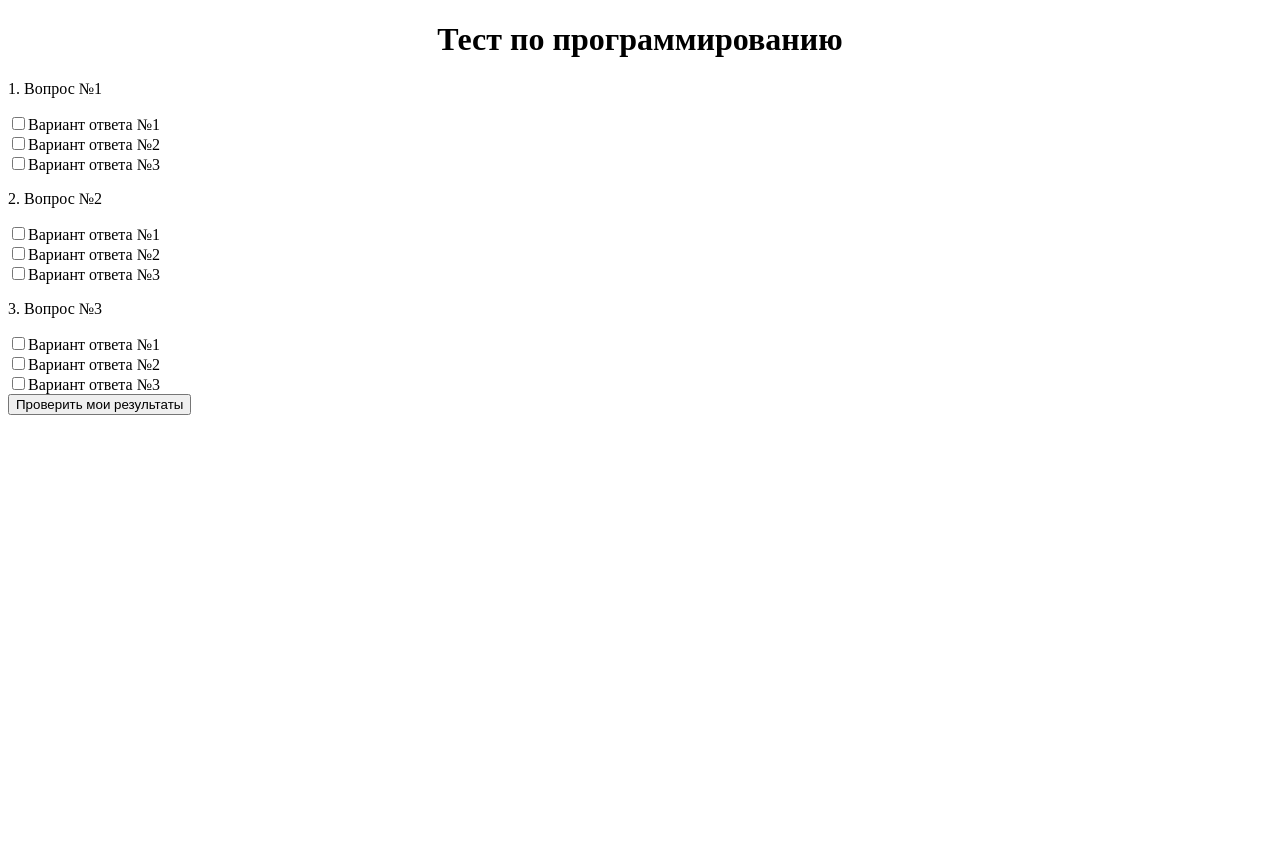
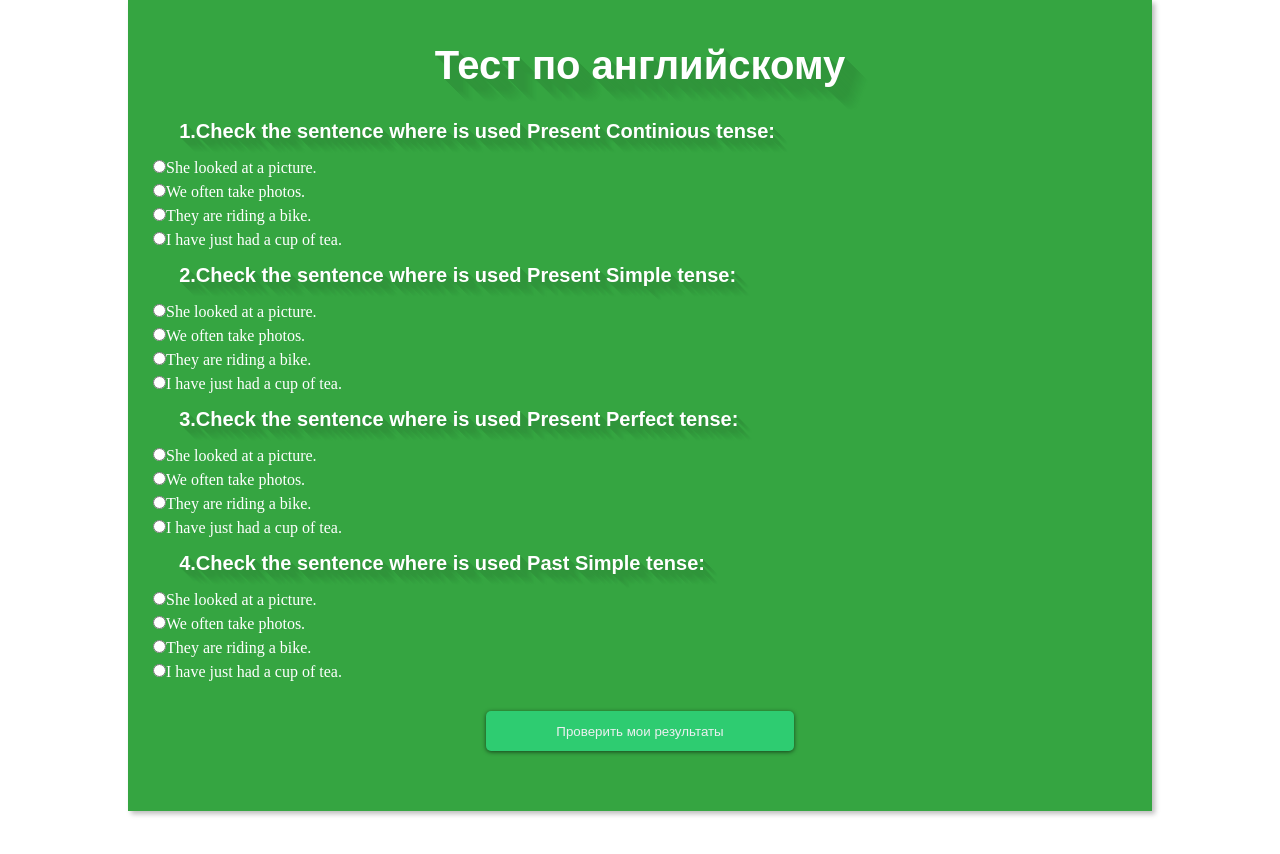
Before and after one commit to isopropil/Ronny25.github.io, a plain HTML site: page js13-14/index.html in a window 1280 px wide. Before the commit the page ends 800 px from the top, so only its background shows below. Drawn offline with nearby package versions, Linux system fonts and the light colour scheme.

Commit message:
completed

```diff
--- a/js13-14/css/style.css
+++ b/js13-14/css/style.css
@@ -0,0 +1,174 @@
+*{
+  margin: 0;
+  padding: 0;
+}
+
+.wrapper{
+  height: auto;
+  width: 80%;
+  min-width: 700px;
+  margin: 0 auto;
+  margin-bottom: 5%;
+  padding-bottom: 30px;
+  background: #35a541;
+  box-shadow: 3px 3px 5px 0 #bdbdbd;
+}
+
+#quiz h1{
+  width: auto;
+  height: auto;
+  margin-top: 50px;
+  margin-bottom: 20px;
+  left: 50%;
+  transform: translateX(-50%);
+  position: absolute;
+  line-height: 30px;
+  font-family: 'Zantroke', Arial, sans-serif;
+  font-size: 40px;
+  color: #fff;
+  text-shadow: rgb(48, 149, 59) 1px 1px,
+    rgb(48, 149, 59) 2px 2px,
+    rgb(48, 149, 59) 3px 3px,
+    rgb(48, 149, 59) 4px 4px,
+    rgb(48, 149, 59) 5px 5px,
+    rgb(48, 149, 59) 6px 6px,
+    rgb(48, 149, 59) 7px 7px,
+    rgb(48, 149, 59) 8px 8px,
+    rgb(48, 149, 59) 9px 9px,
+    rgb(48, 149, 59) 10px 10px,
+    rgb(48, 149, 59) 11px 11px,
+    rgb(48, 150, 59) 12px 12px,
+    rgb(48, 151, 60) 13px 13px,
+    rgb(49, 153, 60) 14px 14px,
+    rgb(49, 154, 61) 15px 15px,
+    rgb(50, 155, 61) 16px 16px,
+    rgb(50, 157, 62) 17px 17px,
+    rgb(50, 158, 62) 18px 18px,
+    rgb(51, 159, 63) 19px 19px,
+    rgb(51, 161, 63) 20px 20px,
+    rgb(52, 162, 64) 21px 21px,
+    rgb(52, 163, 64) 22px 22px,
+    rgb(53, 165, 65) 23px 23px;
+}
+
+#quiz h2{
+  margin-left: 5%;
+  margin-right: 5%;
+  margin-bottom: 10px;
+  padding-top: 15px;
+  text-align: left;
+  font-family: 'Zantroke', Arial, sans-serif;
+  font-size: 20px;
+  color: #fff;
+  text-shadow: rgb(48, 149, 59) 1px 1px,
+    rgb(48, 149, 59) 2px 2px,
+    rgb(48, 149, 59) 3px 3px,
+    rgb(48, 149, 59) 4px 4px,
+    rgb(48, 149, 59) 5px 5px,
+    rgb(48, 149, 59) 6px 6px,
+    rgb(48, 150, 59) 7px 7px,
+    rgb(49, 152, 60) 8px 8px,
+    rgb(49, 154, 61) 9px 9px,
+    rgb(50, 156, 61) 10px 10px,
+    rgb(50, 157, 62) 11px 11px,
+    rgb(51, 159, 63) 12px 12px,
+    rgb(51, 161, 63) 13px 13px,
+    rgb(52, 163, 64) 14px 14px,
+    rgb(53, 165, 65) 15px 15px;
+}
+#quiz h2:nth-child(2){
+  padding-top: 120px;
+}
+
+#quiz input{
+  text-align: left;
+  margin-top: 7px;
+  margin-left: 20px;
+}
+#quiz label{
+  margin-left: 5px;
+  color: #fff;
+}
+
+#myBtn{
+  height: 40px;
+  width: 30%;
+  display: block;
+  margin: 30px auto;
+  padding: 0;
+  overflow: hidden;
+  border-width: 0;
+  outline: none;
+  border-radius: 5px;
+  box-shadow: 0 1px 4px rgba(0, 0, 0, .6);
+  background-color: #2ecc71;
+  color: #ecf0f1;
+  font-family: 'Zantroke', Arial, sans-serif;
+  transition: background-color .5s;
+}
+#myBtn:hover, .btn:focus {
+  background-color: #27ae60;
+}
+
+
+.modal-container{
+  height: 200px;
+  width: 550px;
+  top: 50%;
+  left: 50%;
+  margin: -100px 0 0 -275px;
+  position: absolute;
+  text-align: center;
+  background: #fff;
+  border-radius: 5px;
+  border: 1px solid #919191;
+  box-shadow: 3px 3px 13px 0 #424242;
+}
+.modal-overlay{
+  height: 100%;
+  width: 100%;
+  position: fixed;
+  top: 0;
+  left: 0;
+  background: rgba(255, 255, 255, 0.5);
+}
+.modal-container h2{
+  height: 40px;
+  margin-top: 20px;
+  line-height: 40px;
+  font-size: 30px;
+}
+.results{
+  height: 25px;
+  margin-top: 25px;
+  margin-bottom: 25px;
+  line-height: 25px;
+  font-size: 20px;
+}
+.clearStorage,
+.closeButton{
+  padding: 7px;
+  border-radius: 5px;
+  float: right;
+  cursor: pointer;
+  transition: background-color .5s;
+}
+.clearStorage{
+  width: 230px;
+  background: #fff;
+  border: 1px solid #bdbdbd;
+}
+.closeButton{
+  width: 60px;
+  margin-left: 10px;
+  margin-right: 20px;
+  background: #00796b;
+  border: 1px solid #bdbdbd;
+  color: #fff;
+}
+.clearStorage:hover{
+  background: #e0f2f1;
+}
+.closeButton:hover{
+  background: #009688;
+}
--- a/js13-14/index.html
+++ b/js13-14/index.html
@@ -4,10 +4,17 @@
     <meta charset="utf-8">
     <title>JS 13-14</title>
     <link rel="stylesheet" href="css/style.css">
-    <script src="https://code.jquery.com/jquery-1.12.0.min.js"></script>
+    <script src="https://code.jquery.com/jquery-1.12.3.min.js"></script>
     <script src="js/script.js"></script>
   </head>
   <body>
 
+    <div class="wrapper">
+      <div id="quiz">
+          <h1>Тест по английскому</h1>
+      </div>
+      <input type='submit' id='myBtn' value='' />
+    </div>
+
   </body>
 </html>
--- a/js13-14/js/script.js
+++ b/js13-14/js/script.js
@@ -1,68 +1,188 @@
+'use strict;'
+
 $(function(){
 
+  var allQuestions = [
+    {
+        question: "Check the sentence where is used Present Continious tense:",
+        choices: ["She looked at a picture.", "We often take photos.",
+                  "They are riding a bike.", "I have just had a cup of tea." ]
+    },
+    {
+        question: "Check the sentence where is used Present Simple tense:",
+        choices: ["She looked at a picture.", "We often take photos.",
+                  "They are riding a bike.", "I have just had a cup of tea."]
+    },
+    {
+        question: "Check the sentence where is used Present Perfect tense:",
+        choices: ["She looked at a picture.", "We often take photos.",
+                  "They are riding a bike.", "I have just had a cup of tea."]
+    },
+    {
+        question: "Check the sentence where is used Past Simple tense:",
+        choices: ["She looked at a picture.", "We often take photos.",
+                  "They are riding a bike.", "I have just had a cup of tea."]
+    }
+  ];
+  var correctAnswer = {
+    one: 2,
+    two: 1,
+    three: 3,
+    four: 0
+  };
 
+  localStorage.setItem('questions', JSON.stringify(allQuestions));
+  var loadedQuestions = localStorage.getItem('questions');
+  loadedQuestions = JSON.parse(loadedQuestions);
 
-var objTest = {
+  localStorage.setItem('answers', JSON.stringify(correctAnswer));
+  var loadedAnswers = localStorage.getItem('answers');
+  loadedAnswers = JSON.parse(loadedAnswers);
 
-    docBody: document.body,
+  var submitBtn = $('#myBtn');
+  var currentQuestion = 0;
+  var tally = 0;
 
-    outputHeaderTest: function() {
-        var elementHeaderTest = document.createElement('h1');
-        elementHeaderTest.className = 'main-header';
-        elementHeaderTest.innerHTML = 'Тест по программированию';
-        elementHeaderTest.style.textAlign = 'center';
-        this.docBody.insertBefore(elementHeaderTest, this.docBody.firstChild);
+  var quizForm = $('#quiz');
+  var question;
+  var choices;
+  var radioButtons = [$('input[name="radioOption0"]'), $('input[name="radioOption1"]'), $('input[name="radioOption2"]'),
+                     $('input[name="radioOption3"]')];
+
+  submitBtn.attr('value', 'Проверить мои результаты');
+
+  var objTest = {
+
+    askQuestion: function () {
+
+        for (var j = 0; j < 4; j++) {
+          if (loadedQuestions) {
+            choices = loadedQuestions[currentQuestion].choices;
+            question = loadedQuestions[currentQuestion].question
+
+          } else {
+            choices = allQuestions[currentQuestion].choices;
+            question = allQuestions[currentQuestion].question;
+          }
+
+          quizForm.append(
+            $("<h2>" + (j + 1) + "." + question + "</h2>")
+          );
+
+            for (var i = 0; i < choices.length; i++) {
+              quizForm.append(
+                $("<label><input type='radio' name='radioOption" + j + "'value='" + choices[i] + "'/>" + choices[i] + "</label>"),
+                $('<br>')
+              );
+            }
+
+            currentQuestion++;
+        }
     },
 
-    outputQuestions: function() {
-        var elementForm = document.createElement('form');
-        this.docBody.insertBefore(elementForm, this.docBody.lastChild);
+    lookForChecked: function () {
+      if (loadedAnswers) {
+        answer = loadedAnswers;
 
-        for (var i = 1; i <= 3; i++) {
+      } else {
+        answer = correctAnswer;
+      }
 
-            var elementQuestionTitle = document.createElement('p');
-            elementQuestionTitle.className = 'form__question-title';
-            elementQuestionTitle.innerHTML = i+ '. Вопрос №' + i;
-            elementForm.appendChild(elementQuestionTitle);
+        if (radioButtons.length > 1) {
 
-            for (var j=1; j <= 3; j++) {
+          if ($("input:radio[name='radioOption0']")
+                .index($("input:radio[name='radioOption0']:checked")) == answer.one) {
+              tally++;
+          }
+          if ($("input:radio[name='radioOption1']")
+                .index($("input:radio[name='radioOption1']:checked")) == answer.two) {
+              tally++;
+          }
+          if ($("input:radio[name='radioOption2']")
+                .index($("input:radio[name='radioOption2']:checked")) == answer.three) {
+              tally++;
+          }
+          if ($("input:radio[name='radioOption3']")
+                .index($("input:radio[name='radioOption3']:checked")) == answer.four) {
+              tally++;
+          }
+        }
 
-                var elementDivForCheckbox = document.createElement('div');
-                elementDivForCheckbox.className = 'form__checkbox-position';
-                elementForm.appendChild(elementDivForCheckbox);
+            objTest.modal();
+            tally = 0;
+    },
 
-                var elementCheckbox = document.createElement('input');
-                elementCheckbox.type = 'checkbox';
-                elementCheckbox.className = 'form__checkbox';
-                elementCheckbox.id = 'id-checbox' + i + '_' + j;
-                elementDivForCheckbox.appendChild(elementCheckbox);
+    modal: function () {
+        var rates1 = $('input[name="radioOption0"]');
+        var rates2 = $('input[name="radioOption1"]');
+        var rates3 = $('input[name="radioOption2"]');
+        var rates4 = $('input[name="radioOption3"]');
 
-                var elementLabel = document.createElement('label');
-                elementLabel.className = 'form__label';
-                elementLabel.htmlFor = 'id-checbox' + i + '_' + j;
-                elementLabel.id = 'id-checbox' + i + '_' + j;
-                elementDivForCheckbox.appendChild(elementLabel);
+        var rate_value1 = 'undefined';
+        var rate_value2 = 'undefined';
+        var rate_value3 = 'undefined';
+        var rate_value4 = 'undefined';
 
-                var textCheckbox = document.createTextNode('Вариант ответа №' + j);
-               elementLabel.appendChild(textCheckbox);
+        for (var i = 0; i < rates1.length; i++) {
+            if (rates1[i].type == "radio" && rates1[i].checked) {
+                rate_value1 = rates1[i].value;
+            }
+        }
+        for (var i = 0; i < rates2.length; i++) {
+            if (rates2[i].type == "radio" && rates2[i].checked) {
+                rate_value2 = rates2[i].value;
+            }
+        }
+        for (var i = 0; i < rates3.length; i++) {
+            if (rates3[i].type == "radio" && rates3[i].checked) {
+                rate_value3 = rates3[i].value;
+            }
+        }
+        for (var i = 0; i < rates4.length; i++) {
+            if (rates4[i].type == "radio" && rates4[i].checked) {
+                rate_value4 = rates4[i].value;
             }
         }
 
-        var divForButton = document.createElement('div');
-        divForButton.className = 'form__button-position';
-        elementForm.appendChild(divForButton);
+        if (rate_value1 == 'undefined' || rate_value2 == 'undefined' || rate_value3 == 'undefined' || rate_value4 == 'undefined') {
+          alert("Не все ответы выбраны!");
+        } else {
+          $('.wrapper').append(
+            $('<div/>')
+              .addClass("modal-overlay")
+              .append('<div class = "modal-container"></div>')
+          );
+          $('.modal-container').append(
+            $('<h2>')
+              .text('Ваши результаты'),
+            $('</p>')
+              .addClass('results')
+              .text("Вы ответили правильно на " + tally + " вопрос(a) из " + loadedQuestions.length),
+              $('</p>')
+              .addClass('closeButton')
+              .text('Закрыть'),
+            $('</p>')
+              .addClass('clearStorage')
+              .text('Очистить внутреннее хранилище')
+          );
 
+          $('.clearStorage').one('click', function() {
+            localStorage.clear();
+          });
 
-        var formButton = document.createElement('input');
-        formButton.type = 'submit';
-        formButton.value = 'Проверить мои результаты';
-        formButton.className = 'form__button';
-        divForButton.appendChild(formButton);
-    }
-}
+          $(document).one("click", ".closeButton", function() {
+            $('.modal-overlay').remove();
+          });
 
-objTest.outputHeaderTest();
-objTest.outputQuestions();
+          $('input[type=radio]').prop('checked', false);
+        }
 
+      }
+
+  }
+
+  objTest.askQuestion();
+
+  submitBtn.on('click', objTest.lookForChecked);
 
 });
```
Also changed, not shown: js13-14/css/Zantroke.css (added, +15 -0 lines).
